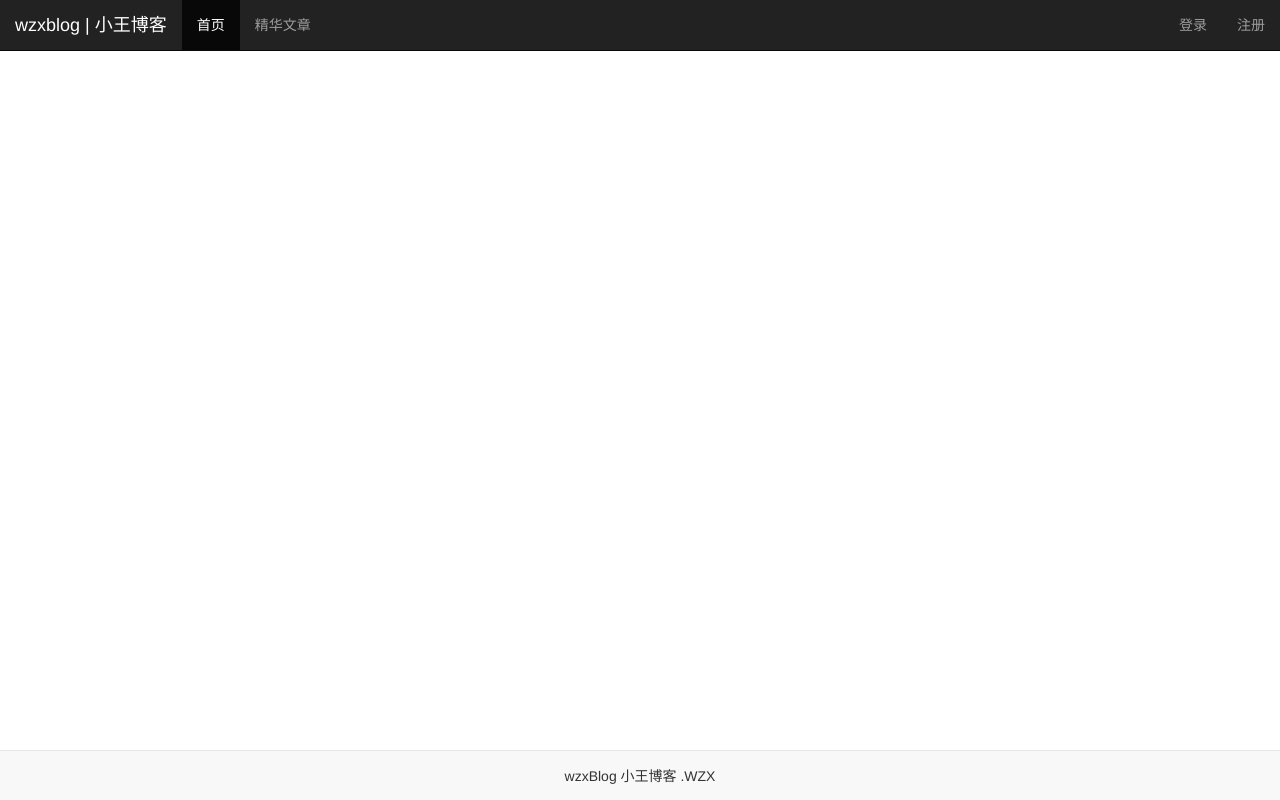
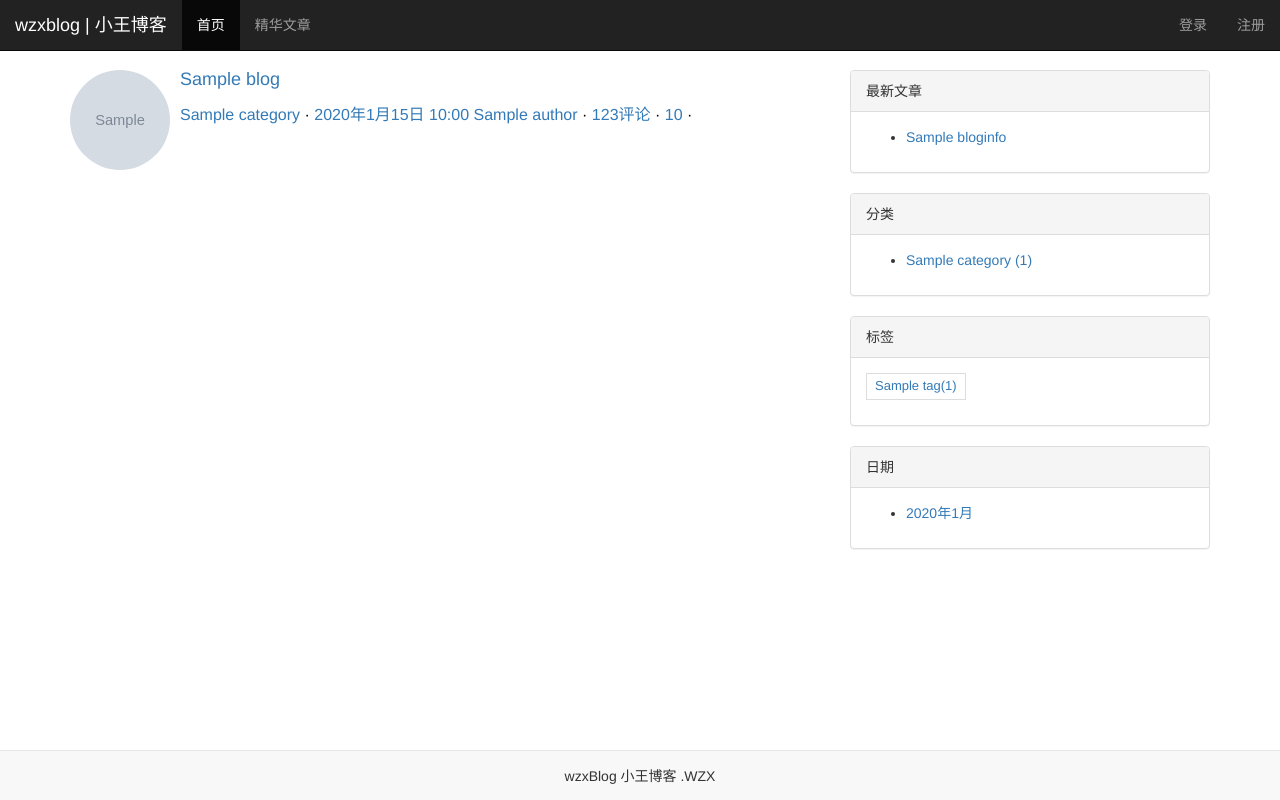
Before and after one commit to oidwm/blog, a Django app: template templates/blog/index.html in a window 1280 px wide. Run offline with Django 5.2, Linux system fonts and the light colour scheme; the template is opened without the code that fills it: most values are stand-ins (such as "Sample title", 1, 10 or a date in 2020); grey boxes marked "Sample" are stand-in pictures; some libraries are stand-ins or nearby versions.

Commit message:
递交说明

```diff
--- a/blog/urls.py
+++ b/blog/urls.py
@@ -25,7 +25,7 @@ urlpatterns = [
     path('admin/', admin.site.urls),
     path('', include('wzxblog.urls')),
     path('ckeditor/', include('ckeditor_uploader.urls')),
-    path('',views.indexview.as_view(),name='indaex')
+    path('',views.indexview.as_view(),name='index')
 ]
 
 
--- a/templates/blog/index.html
+++ b/templates/blog/index.html
@@ -1,4 +1,5 @@
 {% load static %}
+{% load blog_tag %}
 <html lang="en">
 <head>
     <meta charset="utf-8">
@@ -6,6 +7,9 @@
     <meta name="viewport" content="width=device-width, initial-scale=1">
     <title>wzxBlog | 小王博客</title>
     <link href="{% static 'css/bootstrap.min.css' %}" rel="stylesheet">
+    <script src="{% static 'js/jquery-2.1.3.min.js' %}"></script>
+    <script src="{% static 'js/bootstrap.min.js' %}"></script>
+    <link href="{% static 'css/style.css' %}"rel="stylesheet">
 </head>
 <body style="padding-top:70px;">
     <nav class="navbar navbar-inverse navbar-fixed-top">
@@ -73,10 +77,102 @@
             </div><!-- /.navbar-collapse -->
         </div><!-- /.container-fluid -->
     </nav>
+    <div class="content-boby">
+        <div class="container">
+        <div class="row">
+            <main class="col-md-8">
+                {% for blog in blog_list %}
+                <div class="media">
+                  <div class="media-left">
+                      <a href="#">
+                          <img class="media-object img-circle"" src="/media/{{ blog.author.head_img }}" alt="进入作者主页"
+                          style="width:100px;height:100px;">
+                      </a>
+                  </div>
+                    <div class="media-body">
+                        <h4 class="media-heading"><a href="#">{{ blog.title }}</a></h4>
+                        <p></p>
+                        <div class="entry-content">
+                            <span class="blog-category"><a href="#">{{ blog.category.name }}</a> </span>
+                            <span class="blog-tags">
+                                <a href="#">
+                                    <time class="entry-date"datetime="{{ blog.create_time }}" >
+                                        {{ blog.create_time }}
+                                    </time>
+                                </a>
+                            </span>
+                            <span class="blog-author"><a href="#">{{ blog.author.nikename }}</a> </span>
+                            <span class="comments-link"><a href="#">123评论</a> </span>
+                            <span class="views-count"><a href="#">{{ blog.views }}</a> </span>
+                        </div>
+
+                  </div>
+                </div>
+                {% endfor %}
+            </main>
+
+            <aside class="col-md-4">
+                <div class="panel panel-default">
+                    <div class="panel-heading">最新文章</div>
+                    <div class="panel-body">
+                        {% get_new_blogs as new_blog_list %}
+                        <ul>
+                            {% for blog in new_blog_list %}
+                             <li><a href="#">{{ blog.title }}</a></li>
+                            {% endfor %}
+                        </ul>
+                    </div>
+                </div>
+                 <div class="panel panel-default">
+                    <div class="panel-heading">分类</div>
+                    <div class="panel-body">
+                    {% get_categories as categories_list %}
+                        <ul>
+                            {% for Category in categories_list %}
+                             <li><a href="#">
+                                 {{ Category.name }}
+                             <span class="post-count">({{ Category.num_blogs }})</span>
+                             </a></li>
+                            {% endfor %}
+                        </ul>
+                    </div>
+                </div>
+                 <div class="panel panel-default">
+                    <div class="panel-heading">标签</div>
+                    <div class="panel-body">
+                        <div class="tag-list">
+                        {% get_tags as tags_list %}
+                            <ul>
+                            {% for Tag in tags_list %}
+                             <li><a href="#">
+                                 {{Tag.name }}({{ Tag.num_blogs }})
+                             </a></li>
+                            {% endfor %}
+                        </ul>
+                        </div>
+                    </div>
+                </div>
+
+                <div class="panel panel-default">
+                    <div class="panel-heading">日期</div>
+                    <div class="panel-body">
+                         {% get_arhcives as data_list %}
+                            <ul>
+                            {% for data in data_list %}
+                             <li><a href="#">
+                                 {{data.year }}年{{ data.month }}月
+                             </a></li>
+                            {% endfor %}
+                        </ul>
+                    </div>
+                </div>
+            </aside>
+        </div>
+        </div>
+    </div>
+
     <nav class="navbar navbar-default navbar-fixed-bottom">
       <div style="margin-top:15px;text-align:center;"> wzxBlog&nbsp;小王博客&nbsp;.WZX</div>
     </nav>
-    <script src="{% static 'js/jquery-2.1.3.min.js' %}"></script>
-    <script src="{% static 'js/bootstrap.min.js' %}"></script>
 </body>
 </html>
--- a/wzxblog/static/css/style.css
+++ b/wzxblog/static/css/style.css
@@ -1,5 +1,6 @@
 /*链接样式*/
-a:hover, a:focus {
+a:hover, a:focus
+{
     text-decoration: none;
     color: #000;
 }
--- /dev/null
+++ b/wzxblog/templatetags/blog_tag.py
@@ -0,0 +1,23 @@
+from django import template
+from django.db.models import Count
+
+from ..models import Bloginfo, Category, Tag
+
+register = template.Library()
+
+
+@register.simple_tag
+def get_new_blogs():
+    return Bloginfo.objects.all().order_by("-create_time")[:5]
+
+@register.simple_tag
+def get_categories():
+    return Category.objects.annotate(num_blogs=Count('bloginfo')).filter(num_blogs__gt=0)
+
+@register.simple_tag
+def get_tags():
+    return Tag.objects.annotate(num_blogs=Count('bloginfo')).filter(num_blogs__gt=0)
+
+@register.simple_tag
+def get_arhcives():
+    return Bloginfo.objects.dates('create_time', 'month', order='DESC')
--- a/wzxblog/urls.py
+++ b/wzxblog/urls.py
@@ -1,12 +1,12 @@
-
 from django.urls import path
 from . import views
 
-
 app_name = 'blog'
 urlpatterns = [
-    #用户注册的路由url
-    path("registe/", views.registe,name='registe'),
-    path("login/", views.login,name='login'),
-    path("logout/", views.logout,name='logout'),
-]
+    # 用户注册的路由url
+    path("registe/", views.registe, name='registe'),
+
+    path("login/", views.login, name='login'),
+
+    path("logout/", views.logout, name='logout'),
+    path("", views.indexview.as_view(), name='index'),]
--- a/wzxblog/views.py
+++ b/wzxblog/views.py
@@ -15,7 +15,7 @@ class indexview(ListView):
     """
     model = models.Bloginfo
     template_name = 'blog/index.html'
-    context_object_name = 'user_list'
+    context_object_name = 'blog_list'
 
 
 def registe(request):
@@ -32,13 +32,15 @@ def registe(request):
 
             user_obj = models.Reguser.objects.create_user(**form_obj.cleaned_data, is_staff=1, is_superuser=1)
 
+            # 联动完成登录动作
+            auth.login(request, user_obj)
+
             # 跳转到首页
             return redirect("/")
         else:
             return render(request, "blog/registe.html", {'formobj': form_obj})
     else:
         form_obj = forms.reg_form()
-        # print(form_obj.username)
         return render(request, "blog/registe.html", {'formobj': form_obj})
 
 
```
Also changed, not shown: templates/blog/login.html (+2 -8 lines), media/head_img/2024/03/default.png (renamed from media/head_img/2024/03/屏幕截图_2024-02-28_153950.png), wzxblog/templatetags/__init__.py (added).
